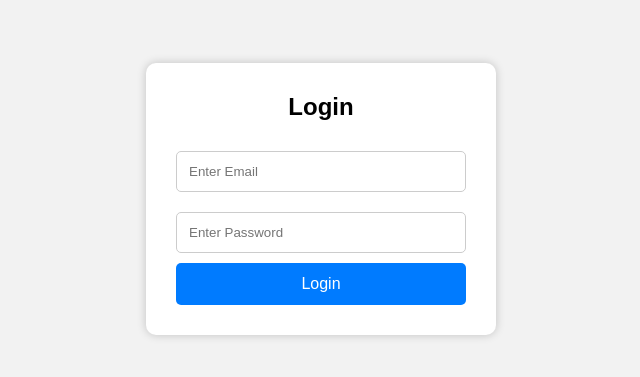
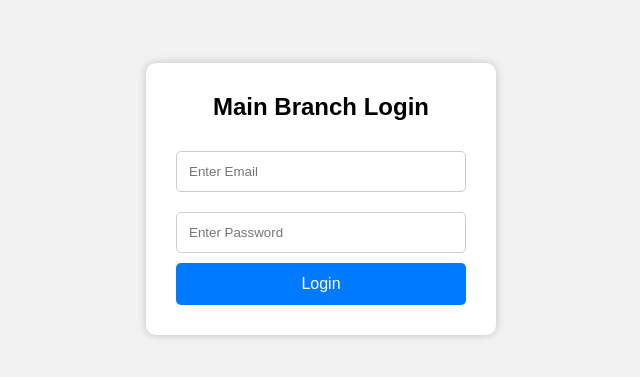
Before and after one commit to pradnya-jagtap02/login-page, a plain HTML site: page index.html in a window 1280 px wide. Shown: the part 201-578 px from the top of the page, without its empty margins (319-959 px from the left). Drawn offline with Linux system fonts and the light colour scheme.

Commit message:
Updated login heading in main branch

```diff
--- a/index.html
+++ b/index.html
@@ -9,7 +9,7 @@
 <body>
 
 <div class="login-box">
-    <h2>Login</h2>
+    <h2>Main Branch Login</h2>
 
     <form>
         <input type="email" placeholder="Enter Email" required>
```
